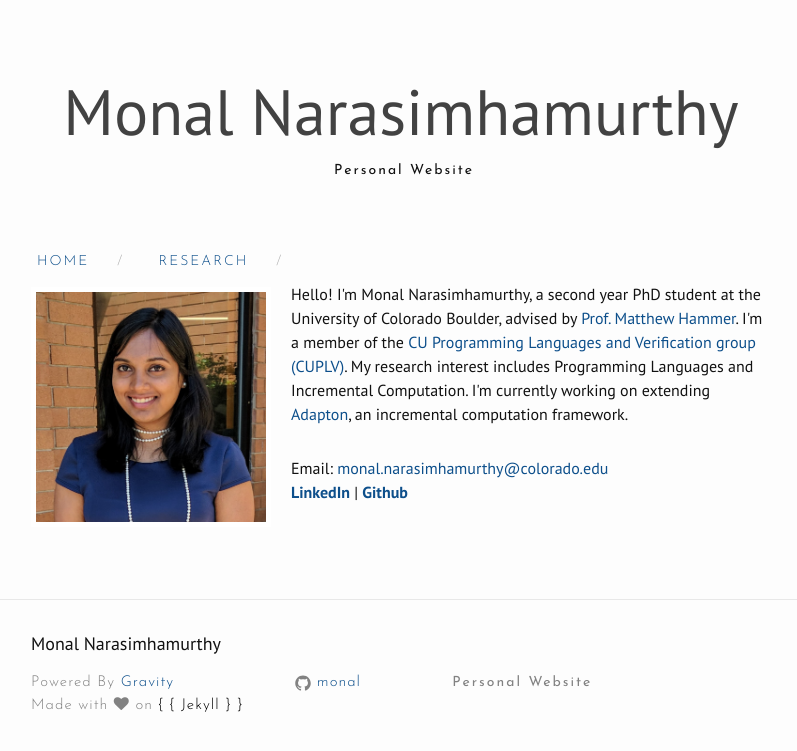
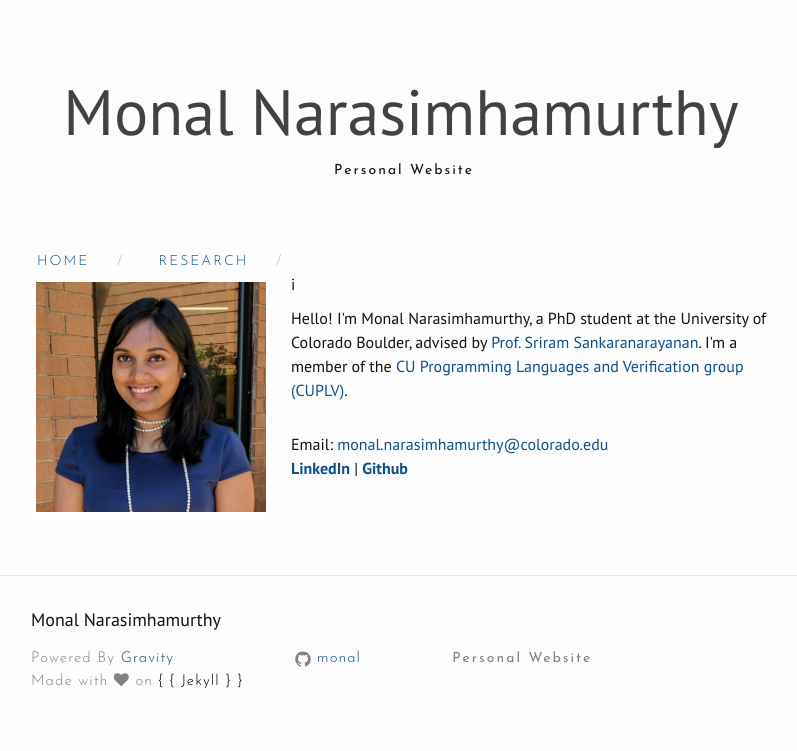
Before and after one commit to monal/monal.github.io, a Jekyll site: the page built from index.html, in a window 1280 px wide. Shown: the top 751 px of the page, without its empty margins (239-1036 px from the left). Built offline with Jekyll 4.4.1, drawn with Linux system fonts in a browser that asks for light colours; nearby versions of some CDN libraries.

Commit message:
Update index.html; update advisor

```diff
--- a/index.html
+++ b/index.html
@@ -5,8 +5,12 @@ layout: default
 <div class="home">
 <p style="float: left; margin-top: 5px; margin-right: 20px;">
   <img src="monal-1.jpg" alt="" height="230" width="230" style='border:5px solid #FFF'>
-</p>
-<p style="margin-top: 10px; margin-left: 30px">Hello! I'm Monal Narasimhamurthy, a second year PhD student at the University of Colorado Boulder, advised by <a href="http://www.matthewhammer.org">Prof. Matthew Hammer</a>. I'm a member of the <a href="http://plv.colorado.edu">CU Programming Languages and Verification group (CUPLV)</a>. My research interest includes Programming Languages and Incremental Computation. I'm currently working on extending <a href="http://plv.colorado.edu/adapton/">Adapton</a>, an incremental computation framework.
+</p>i
+<p style="margin-top: 10px; margin-left: 30px">
+Hello! I'm Monal Narasimhamurthy, a PhD student at the University of Colorado Boulder,
+advised by <a href="http://www.cs.colorado.edu/~srirams/index.html">Prof. Sriram Sankaranarayanan</a>.
+I'm a member of the <a href="http://plv.colorado.edu">CU Programming Languages and Verification group (CUPLV)</a>.
+
 
 </p>
 <p style="margin-top: 30px;">Email: <a href="mailto:monal.narasimhamurthy@colorado.edu">monal.narasimhamurthy@colorado.edu</a><br>
```
